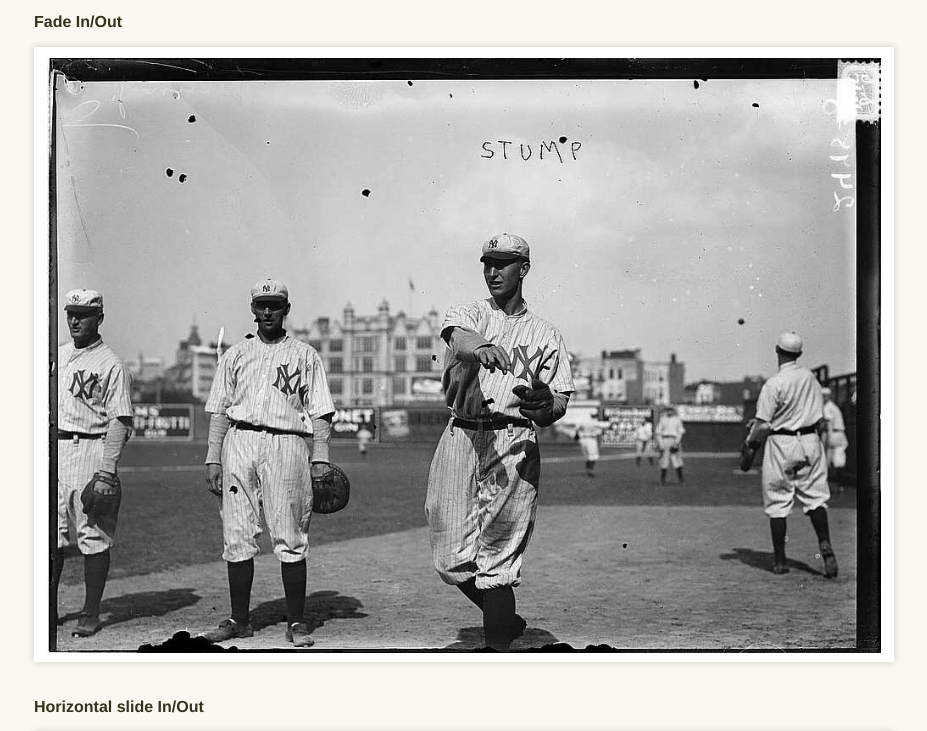
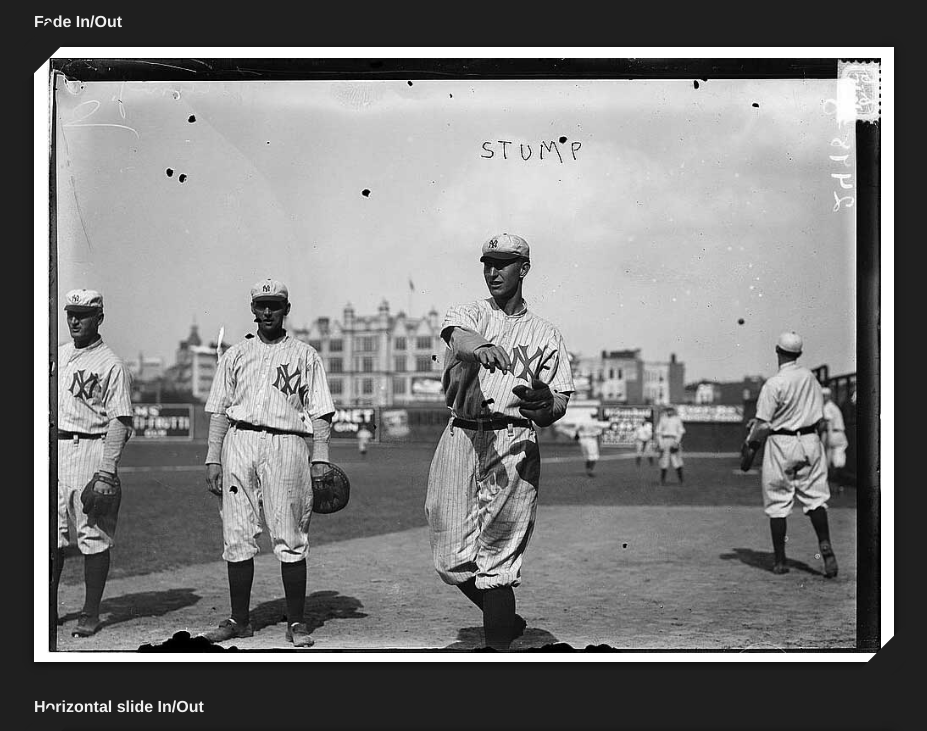
Before and after one commit to tylergaw/css-slideshows, a plain HTML site: page index.html in a window 1280 px wide. Shown: the part 68-799 px from the top of the page, without its empty margins (176-1103 px from the left). Drawn offline with Linux system fonts and the light colour scheme.

Commit message:
Starting styles for photobook corners

```diff
--- a/slideshows.css
+++ b/slideshows.css
@@ -1,11 +1,39 @@
 ul {
 	background-color: #fff;
-	box-shadow: rgba(0, 0, 0, 0.2) 0 0 7px;
+	box-shadow: rgba(0, 0, 0, 0.7) 0 1px 8px;
 	display: inline-block;
 	padding: 71.5% 0 0 0;
 	position: relative;
 	width: 100%;
 }
+
+	ul:before {
+		background-color: #1f1f1f;
+		content: " ";
+		display: block;
+		height: 62px;
+		left: -10px;
+		position: absolute;
+		top: -26px;
+		-webkit-transform: rotate(45deg);
+		width: 26px;
+		z-index: 2;
+	}
+
+	ul:after {
+		background-color: #1f1f1f;
+		content: " ";
+		display: block;
+		height: 62px;
+		right: -10px;
+		position: absolute;
+		bottom: -26px;
+		-webkit-transform: rotate(45deg);
+		width: 26px;
+		z-index: 2;
+	}
+
+
 	ul img {
 		display: block;
 		margin: 0 auto;
@@ -156,13 +184,12 @@ ul:nth-of-type(2) li:nth-of-type(3) img {
 /* - General page styles -*/
 
 body {
-	background-color: #faf9f1;
-	color: #34311c;
+	background-color: #1f1f1f;
+	color: #f1f1f1;
 	font-family: 'helvetica neue', helvetica, sans-serif;
 	font-size: 100%;
 	margin: 0;
 	padding: 0;
-	text-align: center;
 }
 
 body > div {
@@ -184,7 +211,6 @@ h2 {
 	font-size: 1em;
 	margin: 1em 0 0 0;
 	padding: 0;
-	text-align: left;
 }
 
 p {
```
